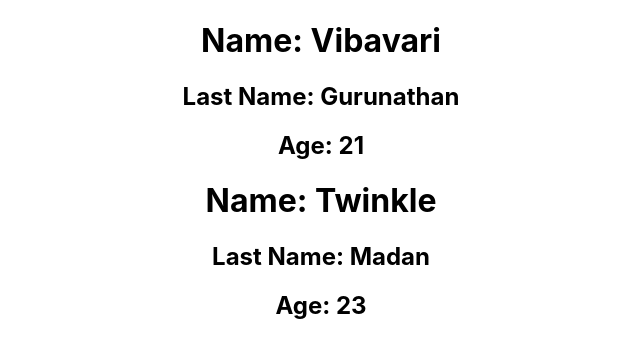
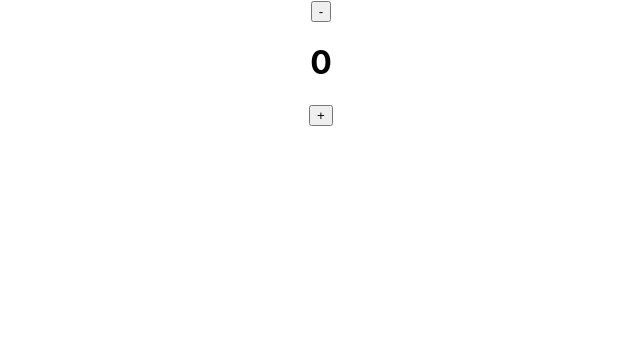
Before and after one commit to VibavariG/first_react_app, a React (Create React App) app: page / in a window 1280 px wide. Shown: the top 358 px of the page, without its empty margins (319-959 px from the left). Built offline with nearby package versions, Linux system fonts and the light colour scheme.

Commit message:
maint: Counter - Add status, hook, event

```diff
--- a/src/App.js
+++ b/src/App.js
@@ -1,19 +1,18 @@
 import './App.css';
+import { useState } from 'react'
 
-const Person = (props) => {
-  return (
-    <>
-      <h1>Name: {props.name}</h1>
-      <h2>Last Name: {props.lastName}</h2>
-      <h2>Age: {props.age}</h2>
-    </>
-  )
-}
 const App = () => {
+
+  const [counter, setCounter] = useState(0);  //array destructuring, calling something as a function and it starts with 'use', we call that a hook
+  //name of that state, setter function [second var same as first var, with 'set' in front of it]
+  //inside the useState(), give initial value, here, 0.
+
+
   return (
     <div className="App">
-      <Person name='Vibavari' lastName='Gurunathan' age={21}/>
-      <Person name='Twinkle' lastName='Madan' age= {23}/>
+      <button onClick={() => alert('clicked')}>-</button>
+      <h1>{counter}</h1>
+      <button>+</button>
     </div>
   );
 }
```
